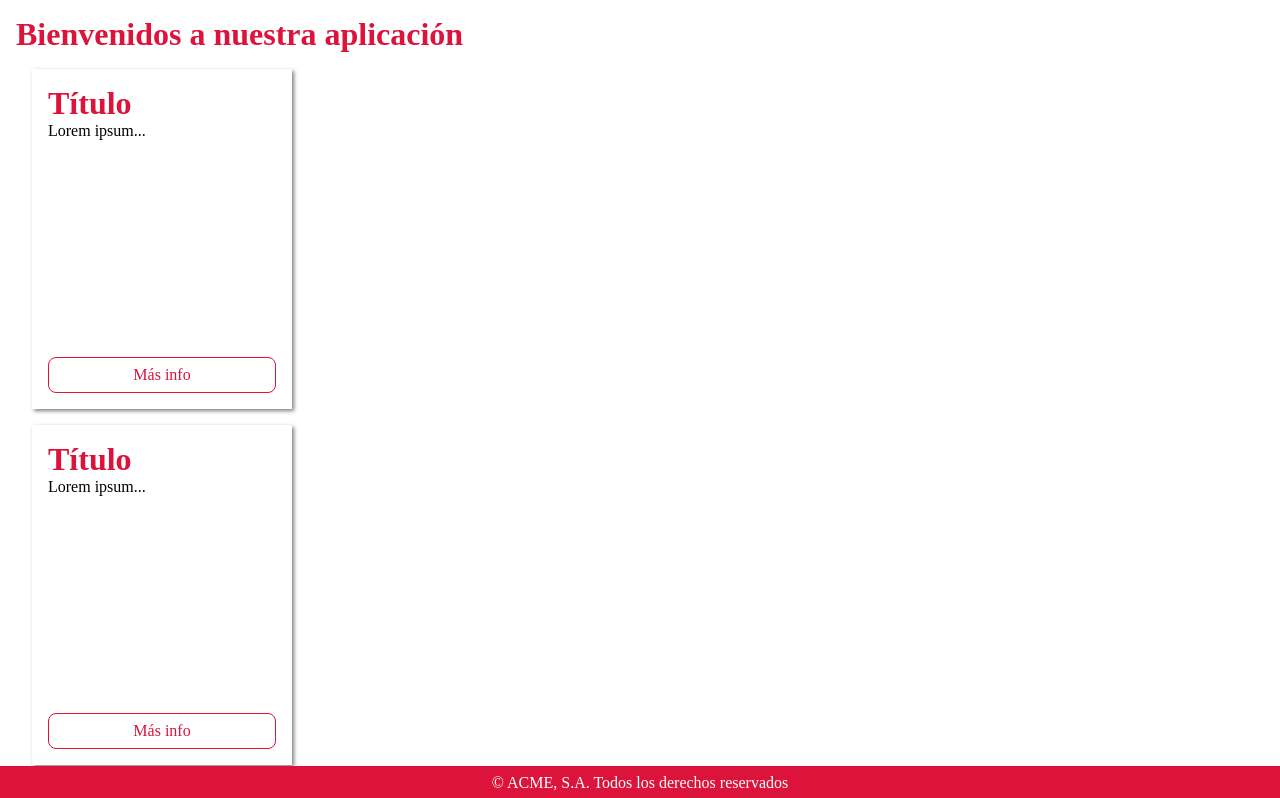
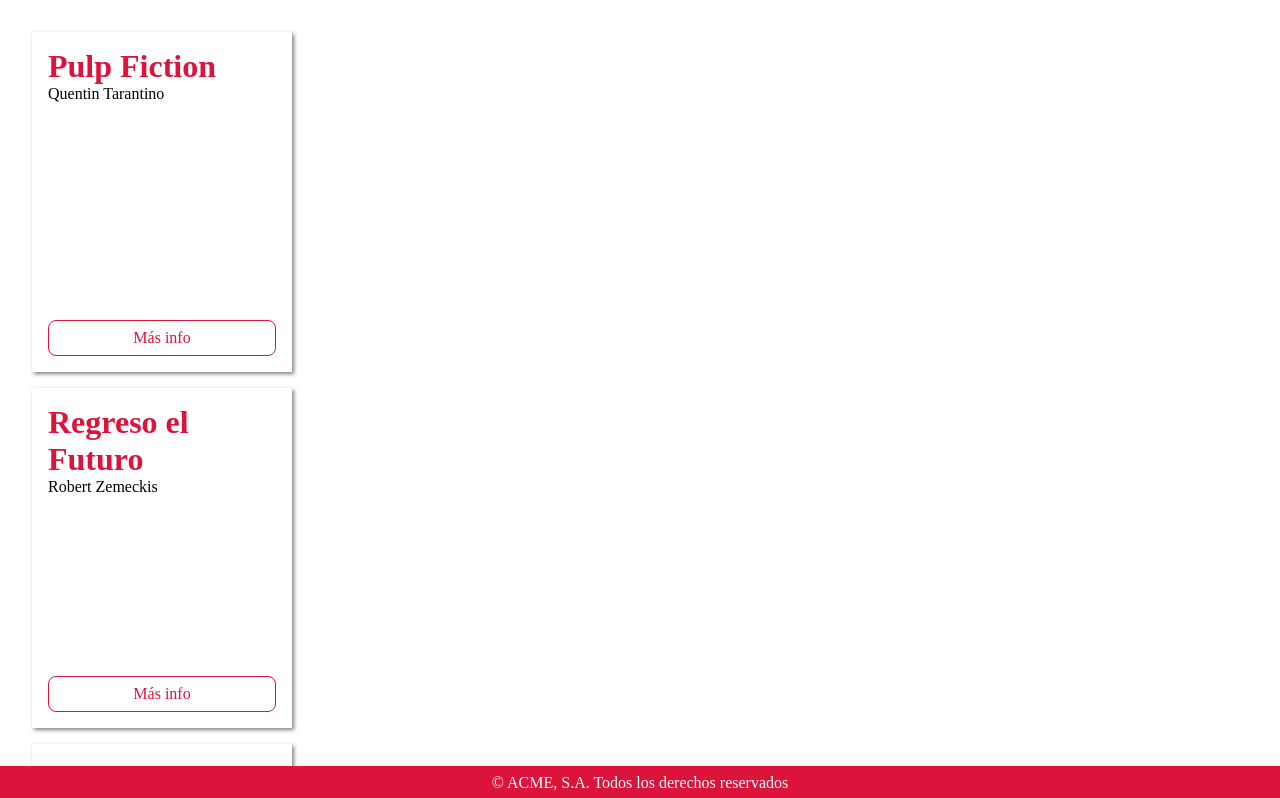
Before and after one commit to OselkoNico/modulo-10, a React (Create React App) app in the folder practica2/: page / in a window 1280 px wide. Shown: the top 798 px of the page. Built offline with nearby package versions, Linux system fonts and the light colour scheme.

Commit message:
las props en React, comunicación de valores entre componentes

```diff
--- a/practica2/src/App.js
+++ b/practica2/src/App.js
@@ -4,12 +4,21 @@ import Card from './component/Card';
 import Footer from './component/Footer';
 
 function App() {
+
+  const movies = [
+    {id: 1, title: 'Pulp Fiction', director: 'Quentin Tarantino'},
+    {id: 2, title: 'Regreso el Futuro', director: 'Robert Zemeckis'},
+    {id: 3, title: 'El Padrino', director: 'Francis Ford Coppola'},
+  ]
+
   return (
     <>
       <div className="container">
-          <h1>Bienvenidos a nuestra aplicación</h1>
-          <Card />
-          <Card />
+        {
+          movies.map(elem => {
+            return <Card cardData={elem} />
+          })
+        }
       </div>
       <Footer />
     </>
--- a/practica2/src/component/Card.js
+++ b/practica2/src/component/Card.js
@@ -1,14 +1,14 @@
 import React, { useState } from "react";
 
-export default function Card() {
+export default function Card(props) {
     const [cardData, setCardData] = useState({title: 'Título', text: 'Lorem ipsum...'});
     const [isFavorite, setIsFavorite] = useState(false);
 
     return(
         <div className="card">
             <div>
-                <h1>{cardData.title}</h1>
-                <p>{cardData.text}</p>
+                <h1>{props.cardData.title}</h1>
+                <p>{props.cardData.director}</p>
             </div>
             <a href="#">Más info</a>
         </div>
```
